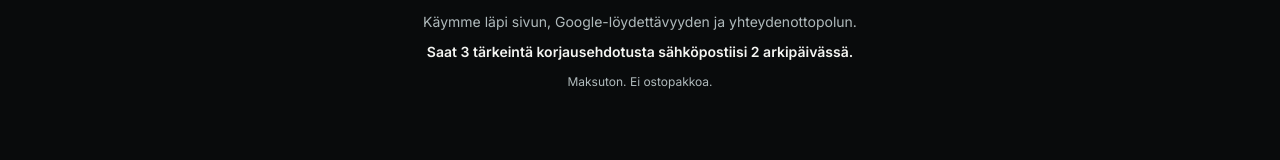
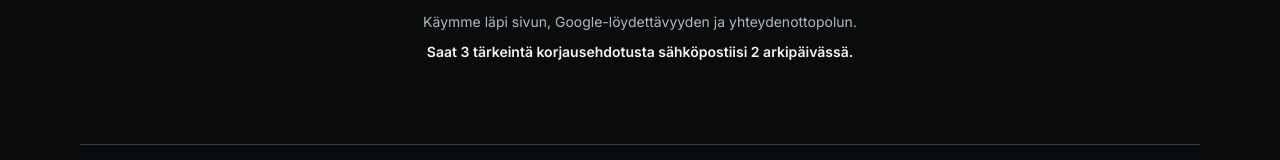
Before and after one commit to Jambovisuaalit/virella-helsinki-web, a Next.js app: page / in a window 1280 px wide. Shown: the part 765-925 px from the top of the page. Built offline with nearby package versions, Linux system fonts and the light colour scheme.

Commit message:
fix: align audit copy, SEO and internal delivery checklist

```diff
--- a/app/page.tsx
+++ b/app/page.tsx
@@ -107,7 +107,6 @@ export default function Home() {
                 <p>Lähetä verkkosivusi osoite.</p>
                 <p>Käymme läpi sivun, Google-löydettävyyden ja yhteydenottopolun.</p>
                 <p className="font-semibold text-foreground">Saat 3 tärkeintä korjausehdotusta sähköpostiisi 2 arkipäivässä.</p>
-                <p className="pt-1 text-xs">Maksuton. Ei ostopakkoa.</p>
               </div>
             </div>
             <div className="mt-20 grid grid-cols-2 gap-y-5 border-y border-border py-6 text-center text-sm font-medium text-muted md:grid-cols-4 md:gap-y-0">
```
